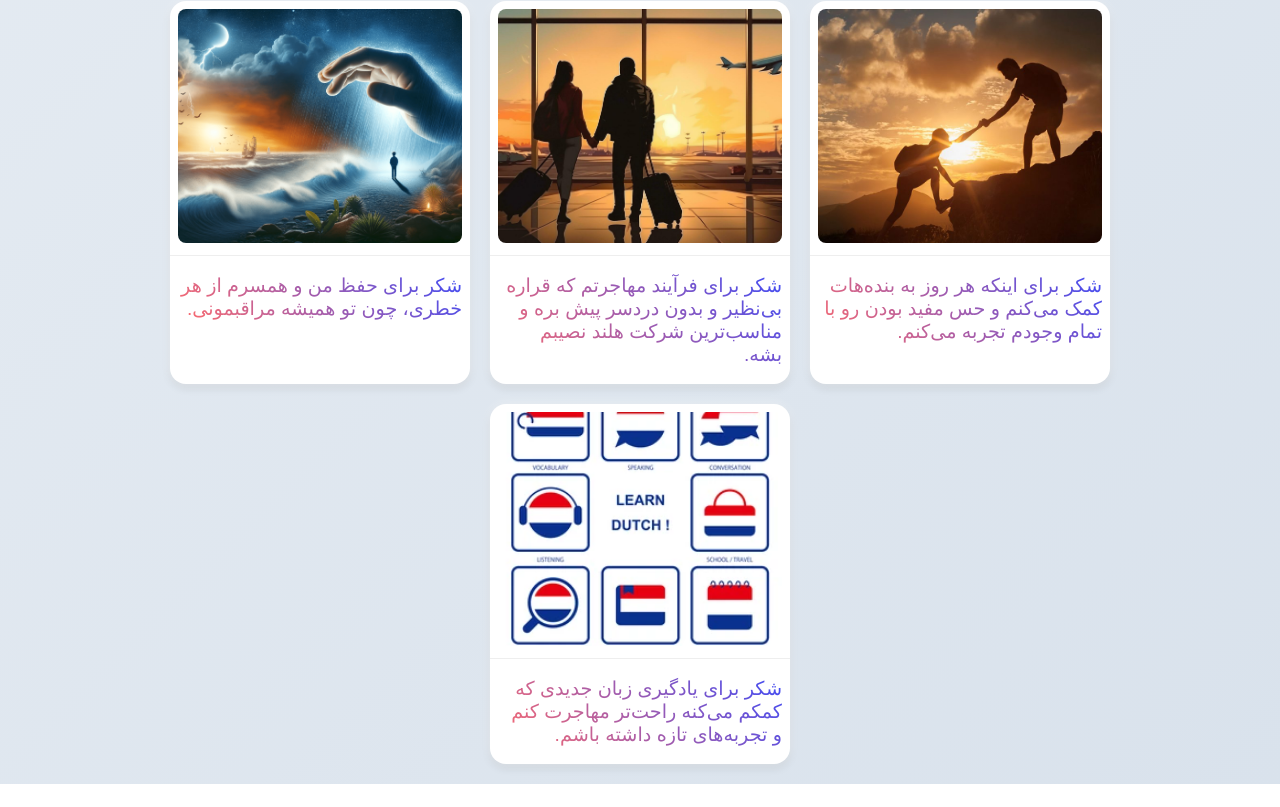
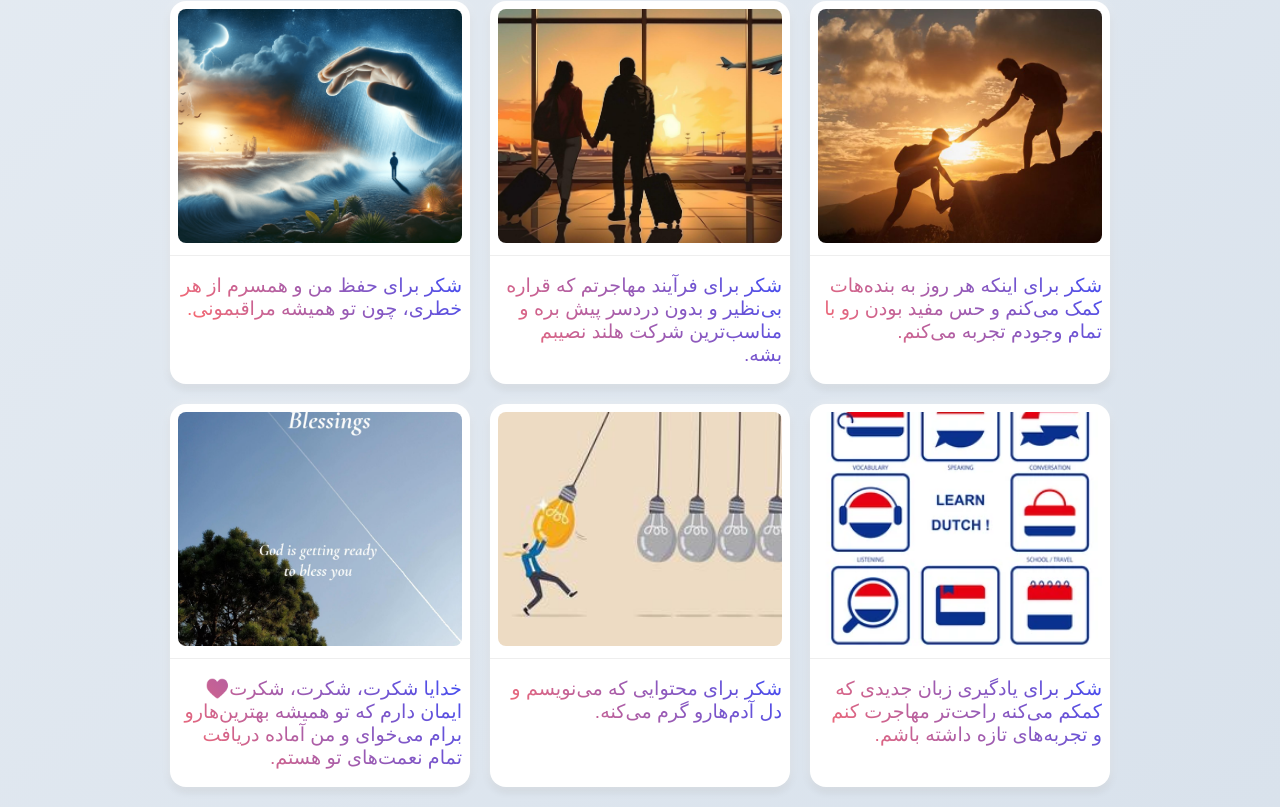
Before and after one commit to sob-hon/daily-thanksgiving, a Next.js app: page / in a window 1280 px wide. Shown: the part 2645-3452 px from the top of the page. Before the commit the page ends 3429 px from the top, so only its background shows below. Built offline with nearby package versions, Linux system fonts and the light colour scheme.

Commit message:
feat: add new thanksgiving cards

```diff
--- a/src/app/page.tsx
+++ b/src/app/page.tsx
@@ -142,6 +142,18 @@ const cardData: CardData[] = [
     alt: "یادگیری زبان",
     text: "شکر برای یادگیری زبان جدیدی که کمکم می‌کنه راحت‌تر مهاجرت کنم و تجربه‌های تازه داشته باشم.",
   },
+  {
+    id: 24,
+    image: "/images/knowledge-sharing.jpg",
+    alt: "انتشار دانش",
+    text: "شکر برای محتوایی که می‌نویسم و دل آدم‌هارو گرم می‌کنه.",
+  },
+  {
+    id: 25,
+    image: "/images/ready-for-blessing.jpg",
+    alt: "آمادگی دریافت نعمات",
+    text: "خدایا شکرت، شکرت، شکرت♥️ ایمان دارم که تو همیشه بهترین‌هارو برام می‌خوای و من آماده دریافت تمام نعمت‌های تو هستم.",
+  },
 ];
 
 export default function Home() {
--- a/src/components/hero/index.tsx
+++ b/src/components/hero/index.tsx
@@ -1,6 +1,7 @@
 import styles from "./hero.module.css";
+import { FC } from "react";
 
-const Hero: React.FC = () => {
+const Hero: FC = () => {
   return (
     <section className={styles.hero}>
       <h1 className={styles.heroTitle}>صبح و شب با شکرگزاری</h1>
```
Also changed, not shown: public/images/knowledge-sharing.jpg (added), public/images/ready-for-blessing.jpg (added).
